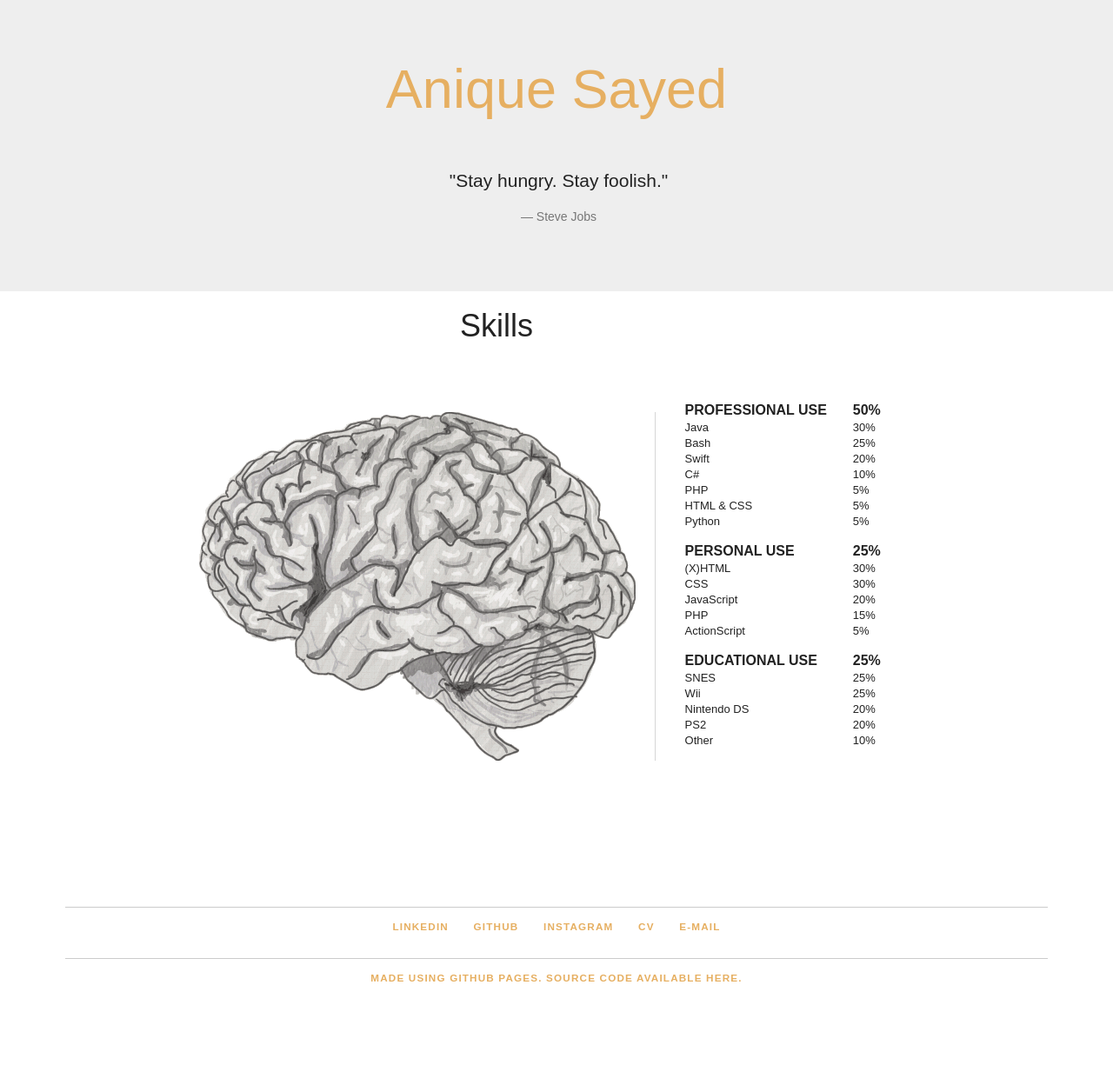
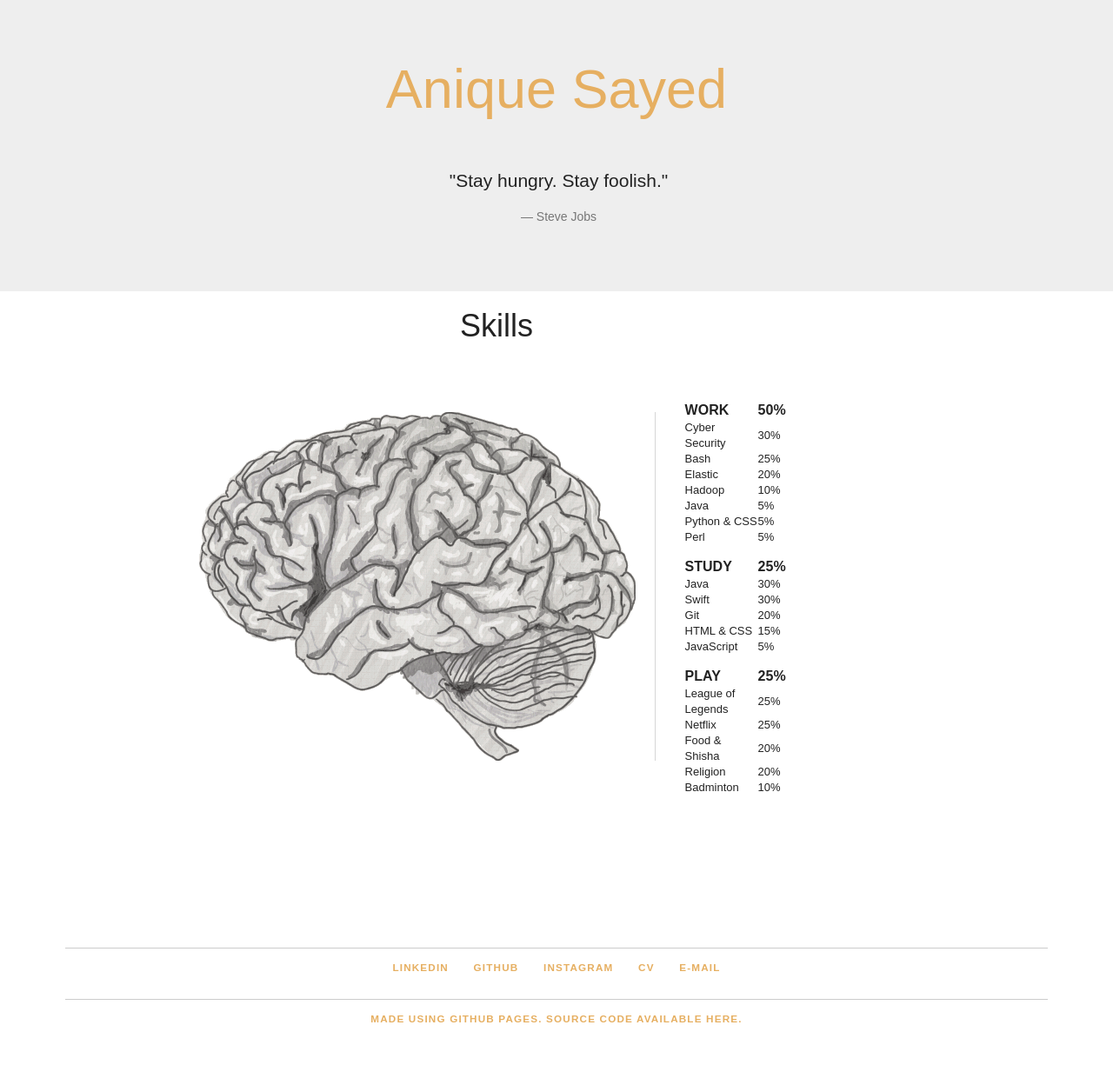
Before and after one commit to aniquesayed/aniquesayed.github.io, a Jekyll site: the page built from languages.html, in a window 1280 px wide. Shown: the whole page at 87% size. Built offline with Jekyll 4.4.1, drawn with Linux system fonts in a browser that asks for light colours; some web fonts are replaced; before the commit the page ends 1178 px from its top, so only the background shows below that.

Commit message:
editing languages page

```diff
--- a/css/skills.css
+++ b/css/skills.css
@@ -110,7 +110,7 @@
     float: right;
   }
     #infografik .leftside .gehirndesign, #infografik .leftside .gehirncoding, #infografik .leftside .gehirnspiele {
-      width:  300px; /* 130px */
+      width:  140px; /* 130px */
       padding: 7px 12px;
       margin: 0;
 
@@ -135,7 +135,6 @@
           font-weight: bold;
           text-transform: uppercase;
           cursor: default;
-          width: 70%;
         }
 
         #infografik .leftside table td {
--- a/languages.html
+++ b/languages.html
@@ -23,16 +23,16 @@ title: Anique Sayed - Languages
                 <col width="100"/><col/>
               </colgroup>
               <thead>
-                <tr><th class="desi">Professional Use</th><th class="desi">50%</th></tr>
+                <tr><th class="desi">Work</th><th class="desi">50%</th></tr>
               </thead>
               <tbody>
-                <tr><td class="ps">Java</td><td class="ps">30%</td></tr>
+                <tr><td class="ps">Cyber Security</td><td class="ps">30%</td></tr>
                 <tr><td class="ai">Bash</td><td class="ai">25%</td></tr>
-                <tr><td class="ind">Swift</td><td class="ind">20%</td></tr>
-                <tr><td class="fla">C#</td><td class="fla">10%</td></tr>
-                <tr><td class="fw">PHP</td><td class="fw">5%</td></tr>
-                <tr><td class="pp">HTML & CSS</td><td class="pp">5%</td></tr>
-                <tr><td class="ae">Python</td><td class="ae">5%</td></tr>
+                <tr><td class="ind">Elastic</td><td class="ind">20%</td></tr>
+                <tr><td class="fla">Hadoop</td><td class="fla">10%</td></tr>
+                <tr><td class="fw">Java</td><td class="fw">5%</td></tr>
+                <tr><td class="pp">Python & CSS</td><td class="pp">5%</td></tr>
+                <tr><td class="ae">Perl</td><td class="ae">5%</td></tr>
               </tbody>
             </table>
           </div><!-- / gehirndesign -->
@@ -43,14 +43,14 @@ title: Anique Sayed - Languages
                 <col width="100"/><col/>
               </colgroup>
               <thead>
-                <tr><th class="cod">Personal Use</th><th class="cod">25%</th></tr>
+                <tr><th class="cod">Study</th><th class="cod">25%</th></tr>
               </thead>
               <tbody>
-                <tr><td class="ht">(X)HTML</td><td class="ht">30%</td></tr>
-                <tr><td class="cs">CSS</td><td class="cs">30%</td></tr>
-                <tr><td class="jas">JavaScript</td><td class="jas">20%</td></tr>
-                <tr><td class="php">PHP</td><td class="php">15%</td></tr>
-                <tr><td class="actsc">ActionScript</td><td class="actsc">5%</td></tr>
+                <tr><td class="ht">Java</td><td class="ht">30%</td></tr>
+                <tr><td class="cs">Swift</td><td class="cs">30%</td></tr>
+                <tr><td class="jas">Git</td><td class="jas">20%</td></tr>
+                <tr><td class="php">HTML & CSS</td><td class="php">15%</td></tr>
+                <tr><td class="actsc">JavaScript</td><td class="actsc">5%</td></tr>
               </tbody>
             </table>
           </div><!-- / gehirncoding -->
@@ -61,14 +61,14 @@ title: Anique Sayed - Languages
                 <col width="100"/><col/>
               </colgroup>
               <thead>
-                <tr><th class="spi">Educational Use</th><th class="spi">25%</th></tr>
+                <tr><th class="spi">Play</th><th class="spi">25%</th></tr>
               </thead>
               <tbody>
-                <tr><td class="snes">SNES</td><td class="snes">25%</td></tr>
-                <tr><td class="wii">Wii</td><td class="wii">25%</td></tr>
-                <tr><td class="nds">Nintendo DS</td><td class="nds">20%</td></tr>
-                <tr><td class="playst">PS2</td><td class="playst">20%</td></tr>
-                <tr><td class="sonst">Other</td><td class="sonst">10%</td></tr>
+                <tr><td class="snes">League of Legends</td><td class="snes">25%</td></tr>
+                <tr><td class="wii">Netflix</td><td class="wii">25%</td></tr>
+                <tr><td class="nds">Food & Shisha</td><td class="nds">20%</td></tr>
+                <tr><td class="playst">Religion</td><td class="playst">20%</td></tr>
+                <tr><td class="sonst">Badminton</td><td class="sonst">10%</td></tr>
               </tbody>
             </table>
           </div><!-- / gehirnspiele -->
```
